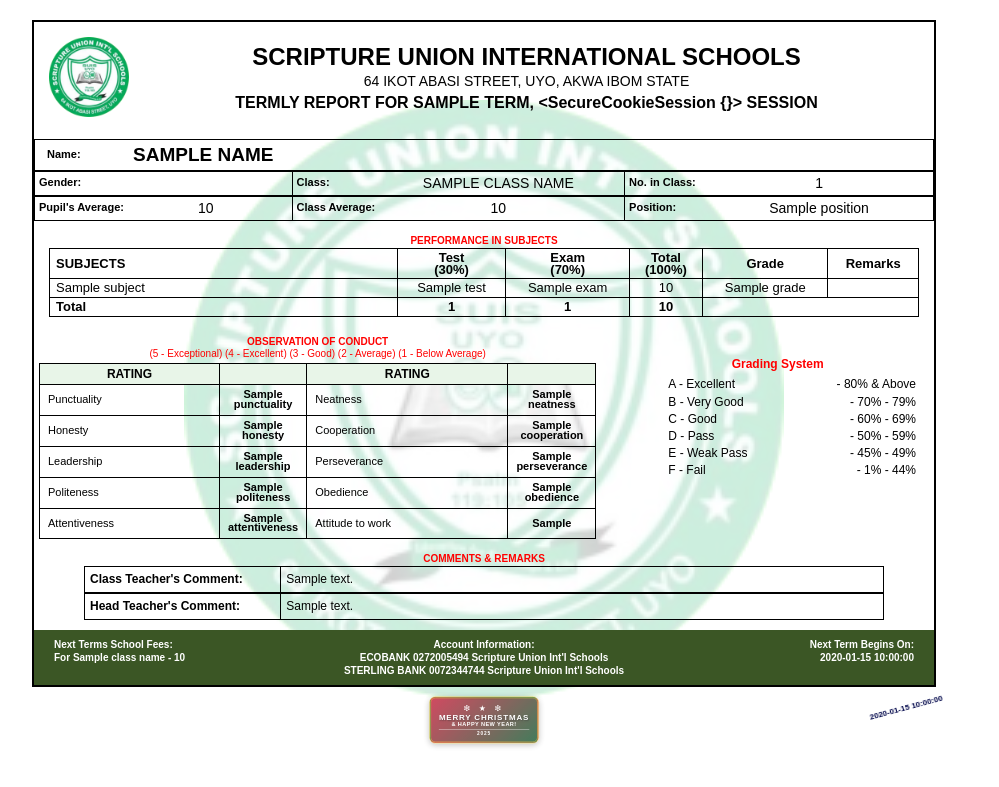
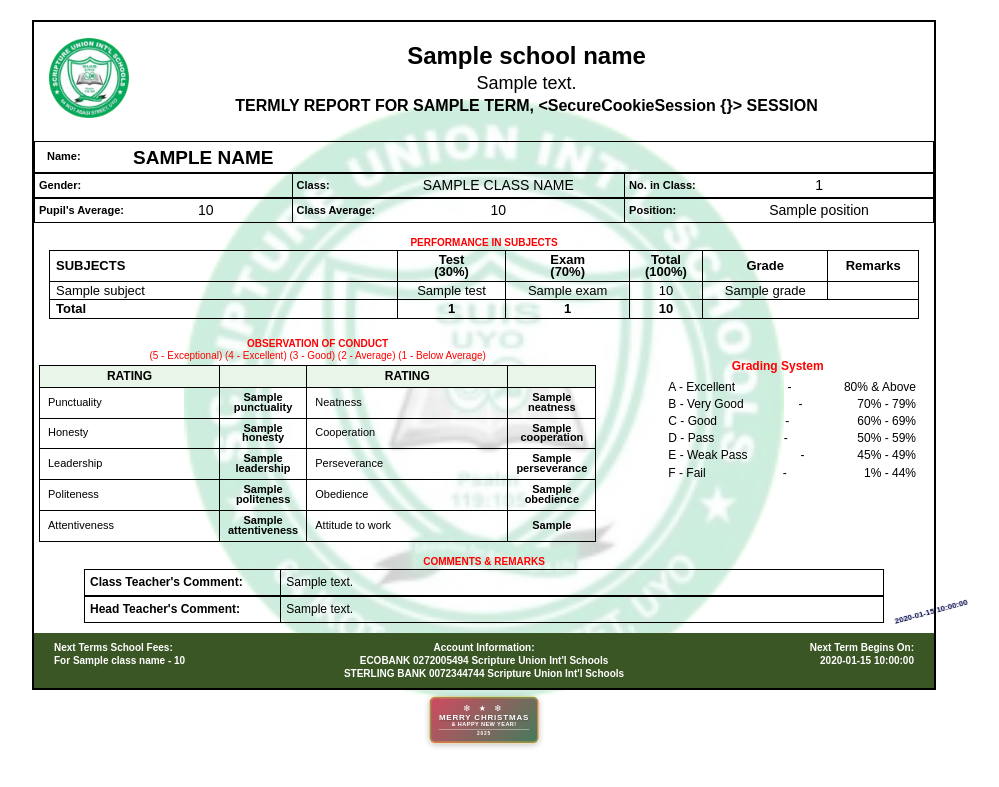
Before and after one commit to imosteve/result_managment_system, a Python web app: template templates/report_template.html in a window 1280 px wide. Shown: the top 787 px of the page, without its empty margins (156-1155 px from the left). Run offline with Jinja, Linux system fonts and the light colour scheme; the template is opened without the code that fills it: most values are stand-ins (such as "Sample title", 1, 10 or a date in 2020).

Commit message:
fix: adjust stamp alignment on report card and automate school name on report card

```diff
--- a/config.py
+++ b/config.py
@@ -8,11 +8,12 @@ load_dotenv()
 # Application Configuration
 APP_CONFIG = {
     "school_name": "scripture union international schools".upper(),
+    "school_address": "64 IKOT ABASI STREET, UYO, AKWA IBOM STATE".upper(),
     "app_name": "Result Management System".upper(),
     "version": "1.0.0",
     "page_title": "Student Result System",
     "cookie_prefix": "student_results_app",
-    "session_timeout": 7200,  # 1 hour in seconds
+    "session_timeout": 7200,  # 2 hour in seconds
     "max_login_attempts": 5,
     "lockout_duration": 300,  # 5 minutes in seconds
 }
--- a/templates/email_template.html
+++ b/templates/email_template.html
@@ -90,7 +90,8 @@
 
             <p class="message">
                 Best regards,<br>
-                <strong>School Administration</strong>
+                <strong>School Administration</strong><br>
+                {{ school_name.title() }}
             </p>
         </div>
 
--- a/templates/report_card_styles.css
+++ b/templates/report_card_styles.css
@@ -39,8 +39,8 @@ body {
 .signature_ht,
 .stamp-date {
     position: fixed;
-    top: 88%;
-    left: 80%;
+    top: 76%;
+    left: 82%;
     z-index: 90;
     opacity: 0.8; /* Adjust transparency */
     pointer-events: none;
@@ -48,13 +48,13 @@ body {
 }
 
 .stamp-sss {
-    top: 88.5%;
-    left: 79%;
+    top: 76.5%;
+    left: 81%;
 }
 
 .stamp-date {
-    top: 88.9%;
-    left: 82%;
+    top: 76.9%;
+    left: 84%;
     font-size: 32px;
     font-weight: bold;
     color: #00064a;
@@ -66,7 +66,7 @@ body {
 }
 
 .signature_ht {
-    top: 86%;
+    top: 74%;
     opacity: 1.5;
     transform: translate(-50%, -50%) rotate(345deg) scale(0.2);
 }
@@ -105,7 +105,7 @@ body {
 }
 
 .school-address {
-    font-size: 14px;
+    font-size: 18px;
     margin: 8px 0;
 }
 
--- a/templates/report_template.html
+++ b/templates/report_template.html
@@ -37,8 +37,8 @@
                    <img src="static/logos/SU_logo.png" class="logo-placeholder" alt="School Logo">
                 </div>
                 <div class="header-text">
-                   <div class="school-name">SCRIPTURE UNION INTERNATIONAL SCHOOLS</div>
-                    <div class="school-address">64 IKOT ABASI STREET, UYO, AKWA IBOM STATE</div>
+                   <div class="school-name">{{ school_name }}</div>
+                    <div class="school-address">{{ school_address }}</div>
                     <div class="report-title">TERMLY REPORT FOR {{ term.upper() }}, {{ session }} SESSION</div>
                 </div>
             </div>
@@ -179,27 +179,33 @@
                         <div class="grading-grid">
                             <div class="grading-item">
                                 <span>A - Excellent</span>
-                                <span>- 80% & Above</span>
+                                <span>-</span>
+                                <span>80% & Above</span>
                             </div>
                             <div class="grading-item">
                                 <span>B - Very Good</span>
-                                <span>- 70% - 79%</span>
+                                <span>-</span>
+                                <span>70% - 79%</span>
                             </div>
                             <div class="grading-item">
                                 <span>C - Good</span>
-                                <span>- 60% - 69%</span>
+                                <span>-</span>
+                                <span>60% - 69%</span>
                             </div>
                             <div class="grading-item">
                                 <span>D - Pass</span>
-                                <span>- 50% - 59%</span>
+                                <span>-</span>
+                                <span>50% - 59%</span>
                             </div>
                             <div class="grading-item">
                                 <span>E - Weak Pass</span>
-                                <span>- 45% - 49%</span>
+                                <span>-</span>
+                                <span>45% - 49%</span>
                             </div>
                             <div class="grading-item">
                                 <span>F - Fail</span>
-                                <span>- 1% - 44%</span>
+                                <span>-</span>
+                                <span>1% - 44%</span>
                             </div>
                         </div>
                     </div>
```
Also changed, not shown: app_sections/generate_reports.py (+6 -1 lines).
